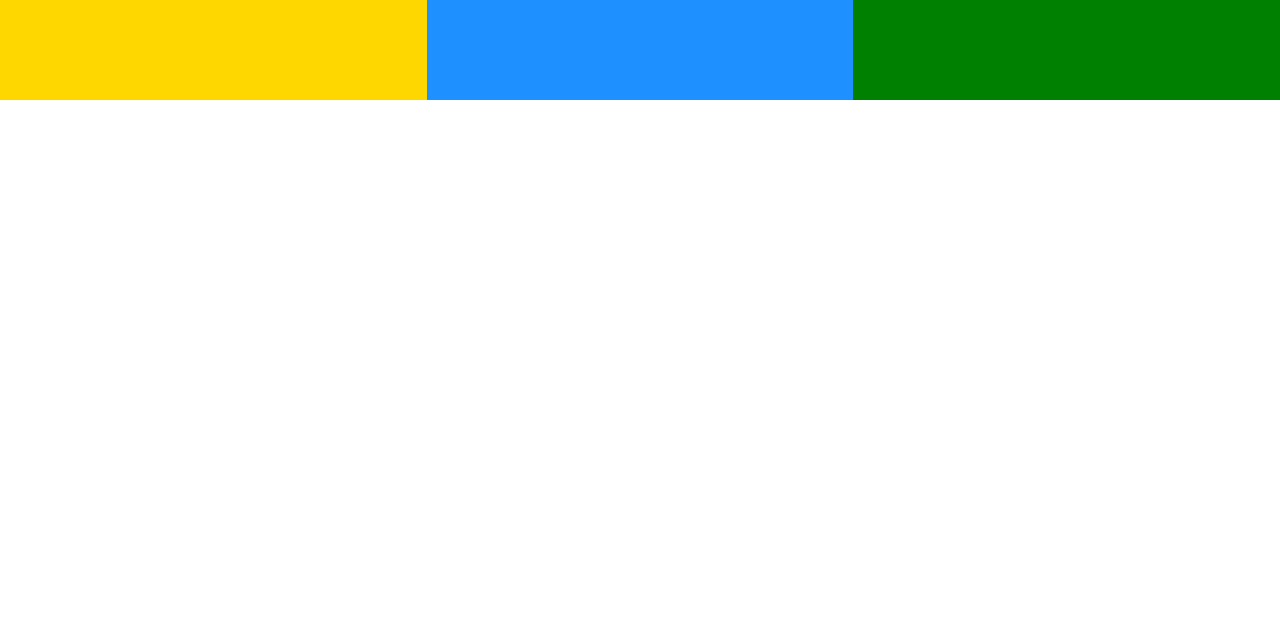
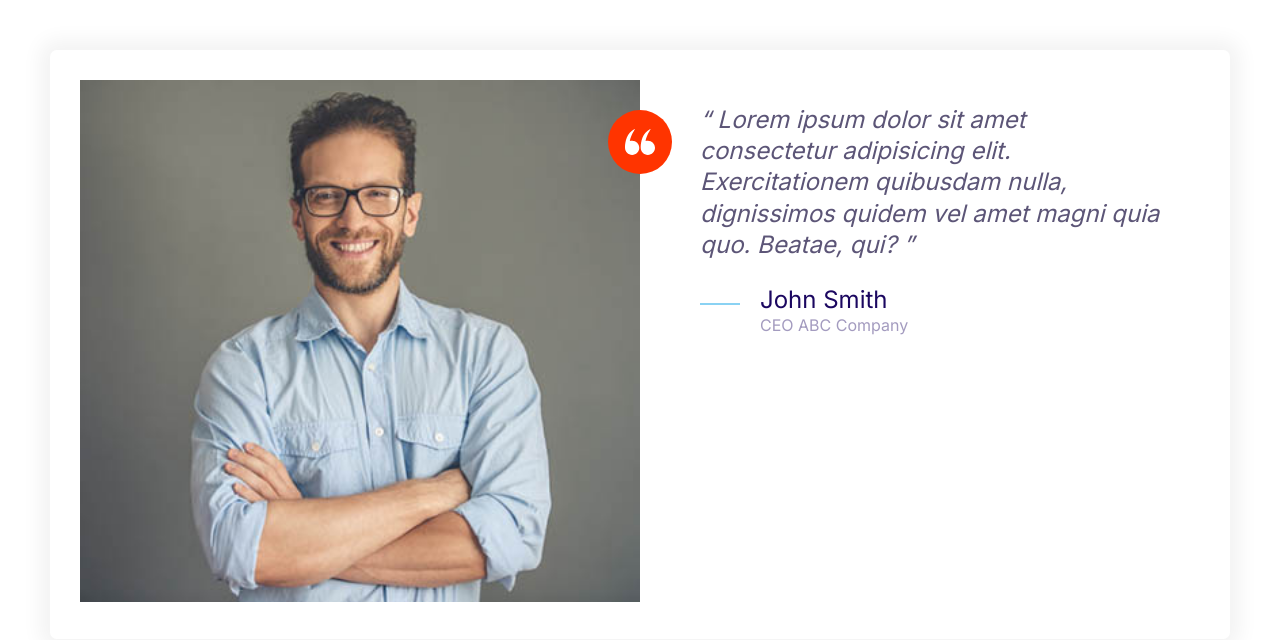
Before and after one commit to geraldikenna/moshify, a plain HTML site: page index.html in a window 1280 px wide. Drawn offline with Linux system fonts and the light colour scheme.

Commit message:
build card testimonial component

```diff
--- a/css/styles.css
+++ b/css/styles.css
@@ -171,8 +171,17 @@
     height: 40px;
 }
 
+.icon--small {
+    width: 30px;
+    height: 30px;
+}
+
 .icon--primary {
     fill: var(--color-primary);
+}
+
+.icon--white {
+    fill: white;
 }
 
 .icon-container {
@@ -183,7 +192,10 @@
     display: inline-flex;
     justify-content: center;
     align-items: center;
+}
 
+.icon-container--accent {
+    background: var(--color-accent);
 }
 
 /* Buttons */
@@ -463,3 +475,33 @@
     }
 
 }
+
+/* Testimonial */
+.testimonial {
+    padding: 3rem;
+}
+
+.testimonial__image {
+    position: relative;
+}
+
+.testimonial__image > img {
+    width: 100%;
+}
+
+.testimonial__image > .icon-container {
+    position: absolute;
+    top: 3rem;
+    right: -32px;
+}
+
+@media screen and (min-width: 768px) {
+    .testimonial .quote,
+    .testimonial .quote__author {
+        font-size: 2.4rem;
+    }
+
+   .testimonial .quote {
+        margin-left: 6rem;
+    }
+}
--- a/index.html
+++ b/index.html
@@ -16,10 +16,38 @@
     <link rel="stylesheet" href="css/styles.css" />
     <title>Document</title>
   </head>
-  <body>
-    <div class="grid grid--1X3">
-      <div style="height: 100px; background: gold;"></div>
-      <div style="height: 100px; background: dodgerblue;"></div>
-      <div style="height: 100px; background: green;"></div>
+  <body style="padding: 5rem">
+    <div class="card testimonial">
+      <div class="grid grid--1X2">
+        <div class="testimonial__image">
+          <img src="Images/testimonial.jpg" alt="A happy smiling customer" />
+          <span class="icon-container icon-container--accent">
+            <svg class="icon icon--white icon--small">
+              <use xlink:href="images/sprite.svg#quotes"></use>
+            </svg>
+          </span>
+        </div>
+        <blockquote class="quote">
+          <p class="quote__text">
+            Lorem ipsum dolor sit amet consectetur adipisicing elit.
+            Exercitationem quibusdam nulla, dignissimos quidem vel amet magni
+            quia quo. Beatae, qui?
+          </p>
+          <footer>
+            <div class="media">
+              <div class="media__image">
+                <svg class="icon icon--primary quote__line">
+                  <use xlink:href="images/sprite.svg#line"></use>
+                </svg>
+              </div>
+              <div class="media__body">
+                <h3 class="media__title quote__author">John Smith</h3>
+                <p class="quote__organization">CEO ABC Company</p>
+              </div>
+            </div>
+          </footer>
+        </blockquote>
+      </div>
+    </div>
   </body>
 </html>
```
Also changed, not shown: componets/card-testimonail.html (added, +35 -0 lines), Images/testimonial.jpg (added).
